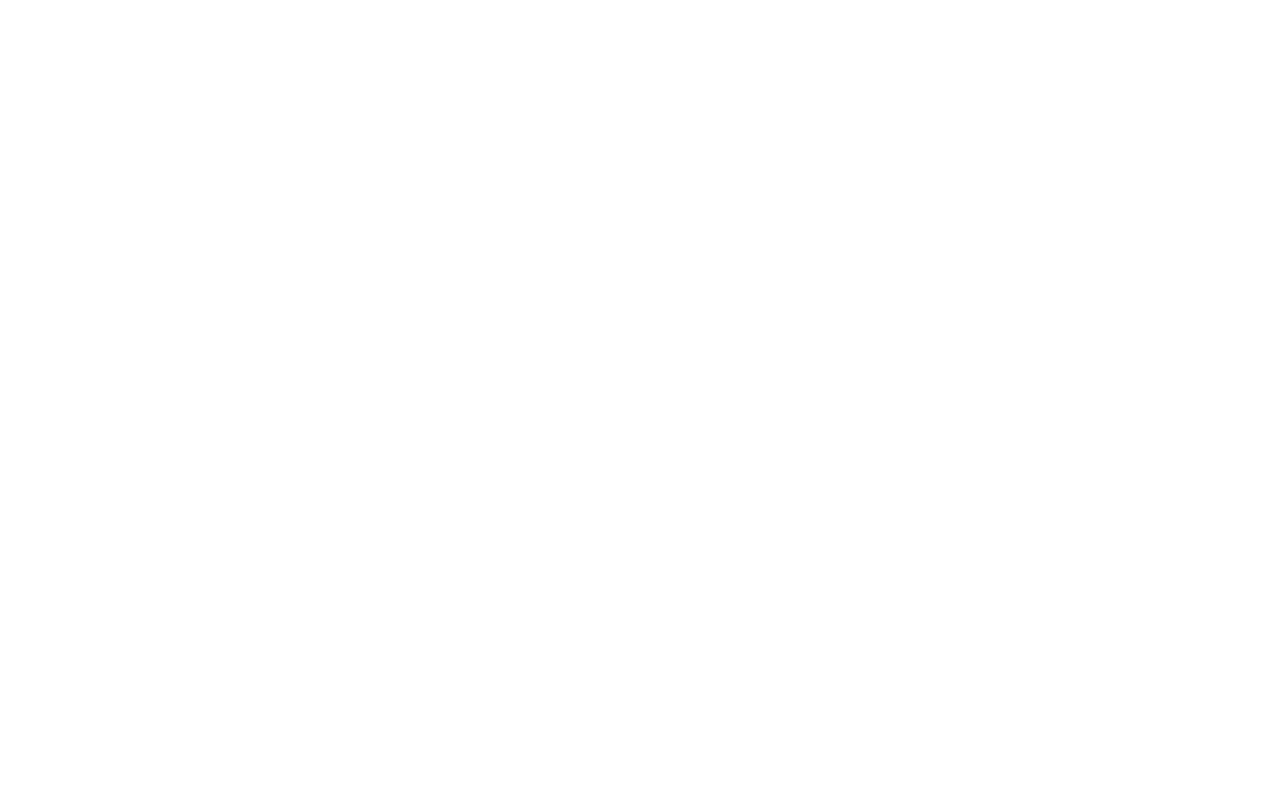
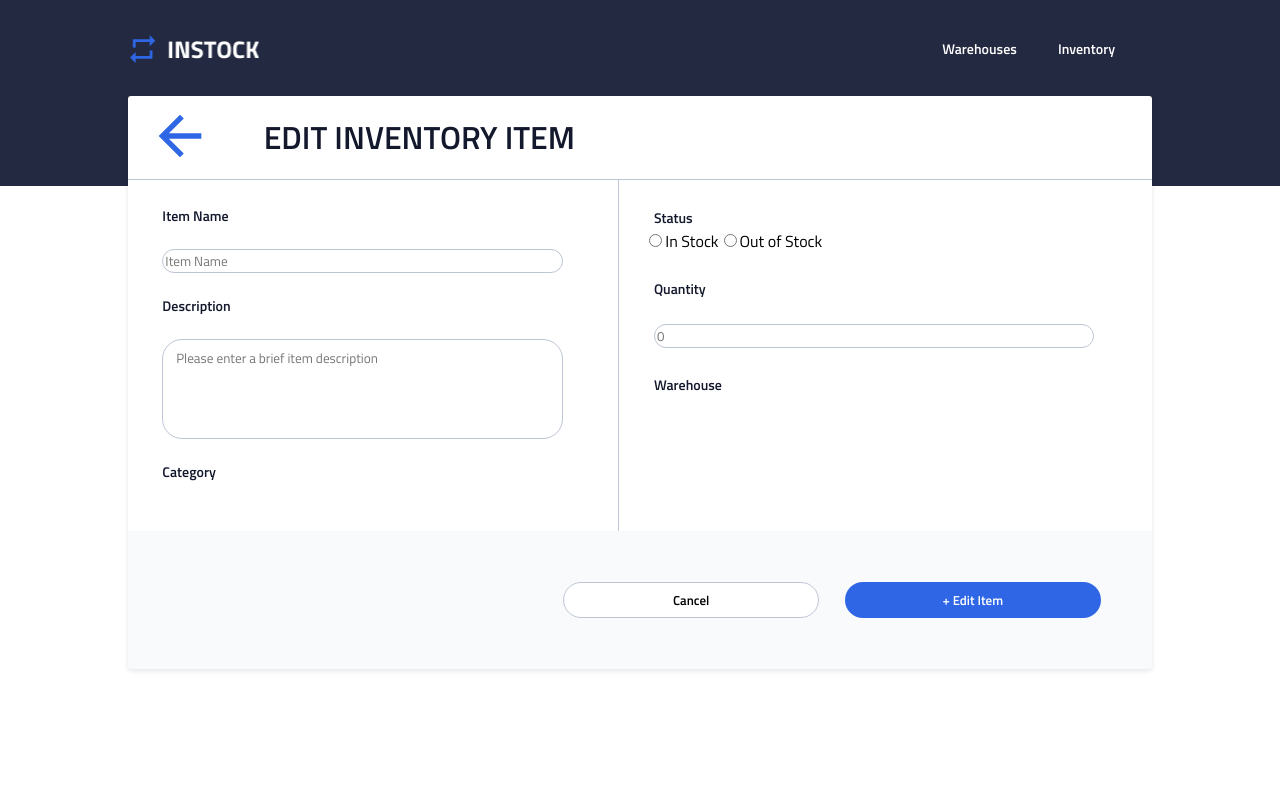
Before and after one commit to leo-sn/instock, a React (Create React App) app in the folder instock-app/: page /inventory/edit in a window 1280 px wide. Before the commit this address had no page. Shown: the top 800 px of the page. Built offline with nearby package versions, Linux system fonts and the light colour scheme.

Commit message:
added edit inventory page and component and route

```diff
--- a/instock-app/src/App.js
+++ b/instock-app/src/App.js
@@ -9,6 +9,7 @@
 import WarehouseEdit from "./pages/Warehouse/WarehouseEdit";
 import WarehouseDelete from "./pages/Warehouse/WarehouseDelete";
 import WarehouseAdd from "./pages/Warehouse/WarehouseAdd.js";
+import EditInventoryPage from "./pages/EditInventoryPage/EditInventoryPage";
 
 function App() {
   const { title } = useParams();
@@ -50,6 +51,7 @@
             element={<Inventory title={current_title} />}
           />
           <Route path="/inventory/add" element={<AddNewInventoryItemPage />} />
+          <Route path="/inventory/edit" element={<EditInventoryPage />} />
         </Routes>
       </BrowserRouter>
     </>
--- a/instock-app/src/components/EditNewInventoryItem/EditNewInventoryItem.js
+++ b/instock-app/src/components/EditNewInventoryItem/EditNewInventoryItem.js
@@ -4,35 +4,31 @@
 import InventoryForm from "../InventoryForm/InventoryForm.js";
 
 function EditNewInventoryItem() {
-  //1. create addNewInventoryItem() function that will update API to add new item info given by user
-
   return (
     <>
-      <div className="addinventory">
-        <div className="addinventory__header">
+      <div className="editinventory">
+        <div className="editinventory__header">
           <img
             src={backarrow}
-            className="addinventory__header--backarrow"
+            className="editinventory__header--backarrow"
             alt="backarrow"
           ></img>
-          <h1 className="addinventory__header--title">
-            ADD NEW INVENTORY ITEM
-          </h1>
+          <h1 className="editinventory__header--title">EDIT INVENTORY ITEM</h1>
         </div>
-        <div className="addinventory__formbody">
-          <form className="addinventory__form1">
-            <label className="addinventory__form1--label">Item Name</label>
+        <div className="editinventory__formbody">
+          <form className="editinventory__form1">
+            <label className="editinventory__form1--label">Item Name</label>
             <input
               placeholder="Item Name"
-              className="addinventory__form1--input"
+              className="editinventory__form1--input"
             ></input>
-            <label className="addinventory__form1--label">Description</label>
+            <label className="editinventory__form1--label">Description</label>
             <input
               placeholder="Please enter a brief item description"
-              className="addinventory__form1--inputdesc"
+              className="editinventory__form1--inputdesc"
             ></input>
 
-            <label className="addinventory__form1--label">Category</label>
+            <label className="editinventory__form1--label">Category</label>
             {/* <Select
               options={cat_val_label}
               className="addinventory__form1--test"
@@ -42,18 +38,18 @@
               className="addinventory__form1--input"
             ></input> */}
           </form>
-          <form className="addinventory__form2">
-            <div className="addinventory__form2--status">
-              <div className="addinventory__form2--radiobuttons">
-                <label className="addinventory__form2--label">Status</label>
+          <form className="editinventory__form2">
+            <div className="editinventory__form2--status">
+              <div className="editinventory__form2--radiobuttons">
+                <label className="editinventory__form2--label">Status</label>
                 <br></br>
                 <input
                   type="radio"
                   id="radbuttoninstock"
                   name="rad1"
                   value={"In Stock"}
-                  checked={stockstatus === "In Stock"}
-                  onChange={handleChange}
+                  // checked={stockstatus === "In Stock"}
+                  // onChange={handleChange}
                 ></input>
                  <label for="html">In Stock</label>
                 <input
@@ -61,19 +57,19 @@
                   id="radbuttonoutstock"
                   name="rad2"
                   value={"Out of Stock"}
-                  checked={stockstatus === "Out of Stock"}
-                  onChange={handleChange}
+                  // checked={stockstatus === "Out of Stock"}
+                  // onChange={handleChange}
                 ></input>
                  <label for="html">Out of Stock</label>
               </div>
             </div>
-            <label className="addinventory__form2--label">Quantity</label>
+            <label className="editinventory__form2--label">Quantity</label>
             <input
               placeholder="0"
-              className="addinventory__form2--input"
+              className="editinventory__form2--input"
             ></input>
-            <div className="addinventory__form2--labelinputpair">
-              <label className="addinventory__form2--label">Warehouse</label>
+            <div className="editinventory__form2--labelinputpair">
+              <label className="editinventory__form2--label">Warehouse</label>
               {/* <Select
                 options={warehouse_val_label}
                 className="addinventory__form2--test"
@@ -81,9 +77,11 @@
             </div>
           </form>
         </div>
-        <div className="addinventory__footer">
-          <button className="addinventory__footer--button1">Cancel</button>
-          <button className="addinventory__footer--button2">+ Add Item</button>
+        <div className="editinventory__footer">
+          <button className="editinventory__footer--button1">Cancel</button>
+          <button className="editinventory__footer--button2">
+            + Edit Item
+          </button>
         </div>
       </div>
     </>
--- a/instock-app/src/components/EditNewInventoryItem/EditNewInventoryItem.scss
+++ b/instock-app/src/components/EditNewInventoryItem/EditNewInventoryItem.scss
@@ -0,0 +1,343 @@
+@import "../../App.scss";
+.editinventory {
+  position: absolute;
+
+  font-family: "Titillium Web";
+  left: 10%;
+  top: 20%;
+  right: 10%;
+  width: 80%;
+  background: #ffffff;
+  /* Card Shadow */
+
+  box-shadow: 0px 2px 5px rgba(19, 24, 44, 0.1);
+  border-radius: 3px;
+  background-color: white;
+  &__header {
+    display: flex;
+    justify-content: flex-start;
+    border-bottom: 1px solid $Cloud;
+    &--backarrow {
+      margin-right: 5%;
+      margin-left: 2%;
+      width: 10%;
+    }
+    &--title {
+      font-family: "Titillium Web";
+      font-style: normal;
+      font-weight: 600;
+      font-size: 28px;
+      line-height: 36px;
+      width: 80%;
+    }
+  }
+  &__formbody {
+    display: flex;
+    flex-direction: column;
+  }
+
+  &__form1 {
+    box-sizing: border-box;
+    display: flex;
+    flex-direction: column;
+    border-bottom: 1px solid $Cloud;
+    padding: 10%;
+
+    &--input {
+      background: #ffffff;
+      /* Cloud */
+
+      border: 1px solid #bdc5d5;
+      border-radius: 20px;
+      margin-bottom: 5%;
+      margin-left: 2%;
+      //border: 2px dotted orange;
+    }
+    &--inputdesc {
+      background: #ffffff;
+      /* Cloud */
+
+      border: 1px solid #bdc5d5;
+      border-radius: 20px;
+      margin-bottom: 5%;
+      margin-left: 2%;
+      height: 12vh;
+      //border: 2px dotted orange;
+      position: relative;
+      &::placeholder {
+        position: absolute;
+        top: 1vh;
+        left: 1vw;
+      }
+    }
+
+    // &--inputdesc::placeholder {
+    //   padding-top: -50px;
+    //   margin-top: -100px;
+    // }
+    &--label {
+      font-family: "Titillium Web";
+      font-style: normal;
+      font-weight: 600;
+      font-size: 13px;
+      line-height: 20px;
+      color: #13182c;
+      margin-left: 2%;
+      margin-bottom: 5%;
+      // border: 2px dotted magenta;
+    }
+    &--test {
+      background: pink;
+      /* Cloud */
+
+      border-radius: 40px;
+      margin-bottom: 5%;
+      margin-left: 2%;
+    }
+  }
+  &__form2 {
+    display: flex;
+    flex-direction: column;
+
+    padding: 10%;
+    &--labelinputpair {
+      margin-bottom: 2%;
+    }
+    &--input {
+      background: #ffffff;
+      /* Cloud */
+
+      border: 1px solid #bdc5d5;
+      border-radius: 20px;
+      margin-bottom: 5%;
+      margin-left: 2%;
+      //border: 2px dotted orange;
+    }
+    &--radiobuttons {
+      margin-bottom: 5%;
+    }
+    &--label {
+      font-family: "Titillium Web";
+      font-style: normal;
+      font-weight: 600;
+      font-size: 13px;
+      line-height: 20px;
+      color: #13182c;
+      margin-left: 2%;
+      margin-bottom: 5%;
+      //border: 2px dotted magenta;
+    }
+  }
+  &__footer {
+    box-sizing: border-box;
+    padding: 5%;
+    background: rgba(247, 248, 249, 0.7);
+    display: flex;
+    justify-content: space-between;
+    &--button1 {
+      width: 20vw;
+      height: 36px;
+      background: #ffffff;
+      /* Cloud */
+
+      border: 1px solid #bdc5d5;
+      border-radius: 20px;
+      color: black;
+      font-style: normal;
+      font-weight: 600;
+      font-size: 13px;
+      line-height: 20px;
+    }
+    &--button2 {
+      width: 20vw;
+      height: 36px;
+      background: #2e66e6;
+      border-radius: 20px;
+      border: none;
+      color: white;
+      font-style: normal;
+      font-weight: 600;
+      font-size: 13px;
+      line-height: 20px;
+    }
+    &__form1 {
+      height: 70%;
+    }
+  }
+  @include tablet {
+    position: absolute;
+    /* White */
+    background: #ffffff;
+    /* Card Shadow */
+    box-shadow: 0px 2px 5px rgba(19, 24, 44, 0.1);
+    border-radius: 3px;
+    margin-top: -5%;
+    &__header {
+      &--backarrow {
+        // border: 2px dotted magenta;
+        height: 5vw;
+        width: 5vw;
+        margin-top: 1vh;
+      }
+      &--title {
+        // border: 2px dotted magenta;
+        font-family: "Titillium Web";
+        font-style: normal;
+        font-weight: 600;
+        font-size: 32px;
+        line-height: 40px;
+        align-items: center;
+        /* Instock-Black */
+        color: $Instock-Black;
+      }
+    }
+    &__formbody {
+      display: flex;
+      flex-direction: row;
+      justify-content: space-between;
+    }
+    &__form1 {
+      border-right: 1px solid $Cloud;
+      border-bottom: none;
+      width: 40vw;
+      padding: 2vw;
+      margin: 0;
+      &--input {
+        background: #ffffff;
+        /* Cloud */
+
+        border: 1px solid #bdc5d5;
+        border-radius: 20px;
+        width: 90%;
+      }
+      &--inputdesc {
+        width: 90%;
+        background: #ffffff;
+        /* Cloud */
+
+        border: 1px solid #bdc5d5;
+        border-radius: 20px;
+      }
+      &--label {
+        font-family: "Titillium Web";
+        font-style: normal;
+        font-weight: 600;
+        font-size: 14px;
+        line-height: 22px;
+      }
+      &--test {
+        width: 90%;
+      }
+    }
+    &__form2 {
+      width: 40vw;
+      padding: 2vw;
+      margin: 0;
+      &--input {
+        background: #ffffff;
+        /* Cloud */
+
+        border: 1px solid #bdc5d5;
+        border-radius: 20px;
+        width: 90%;
+      }
+      &--inputdesc {
+        width: 90%;
+        background: #ffffff;
+        /* Cloud */
+
+        border: 1px solid #bdc5d5;
+        border-radius: 20px;
+      }
+      &--label {
+        font-family: "Titillium Web";
+        font-style: normal;
+        font-weight: 600;
+        font-size: 14px;
+        line-height: 22px;
+      }
+      &--test {
+        width: 90%;
+      }
+    }
+  }
+  @include desktop {
+    &__form1 {
+      width: 45vw;
+      padding: 2vw;
+      &--input {
+        background: #ffffff;
+        /* Cloud */
+
+        border: 1px solid #bdc5d5;
+        border-radius: 20px;
+      }
+      &--input:focus {
+        background: #ffffff;
+        /* Instock-Indigo */
+
+        border: 1px solid #2e66e6;
+        border-radius: 20px;
+        width: 90%;
+      }
+      &--label {
+        font-family: "Titillium Web";
+        font-style: normal;
+        font-weight: 600;
+        font-size: 14px;
+        line-height: 22px;
+        width: 90%;
+        /* identical to box height, or 157% */
+
+        /* Instock-Black */
+
+        color: #13182c;
+      }
+    }
+    &__form2 {
+      width: 45vw;
+      padding: 2vw;
+      &--input {
+        width: 90%;
+        background: #ffffff;
+        /* Cloud */
+
+        border: 1px solid #bdc5d5;
+        border-radius: 20px;
+      }
+      &--input:focus {
+        width: 90%;
+        background: #ffffff;
+        /* Instock-Indigo */
+
+        border: 1px solid #2e66e6;
+        border-radius: 20px;
+      }
+      &--label {
+        font-family: "Titillium Web";
+        font-style: normal;
+        font-weight: 600;
+        font-size: 14px;
+        line-height: 22px;
+        width: 90%;
+        /* identical to box height, or 157% */
+
+        /* Instock-Black */
+
+        color: #13182c;
+      }
+      &--inputdesc {
+        width: 90%;
+      }
+    }
+    &__footer {
+      display: flex;
+      // justify-content: flex-end;
+      flex-direction: row;
+      justify-content: flex-end;
+      &--button1 {
+        margin-right: 2vw;
+      }
+    }
+  }
+}
--- /dev/null
+++ b/instock-app/src/pages/EditInventoryPage/EditInventoryPage.js
@@ -0,0 +1,17 @@
+import EditInventory from "../../components/EditNewInventoryItem/EditNewInventoryItem";
+import Footer from "../../components/Warehouse/Footer/Footer";
+import Header from "../../components/Warehouse/Header/Header";
+import { useEffect, useState } from "react";
+import { useParams } from "react-router";
+
+function EditInventoryPage() {
+  return (
+    <>
+      <Header />
+      <EditInventory />
+      <Footer />
+    </>
+  );
+}
+
+export default EditInventoryPage;
```
